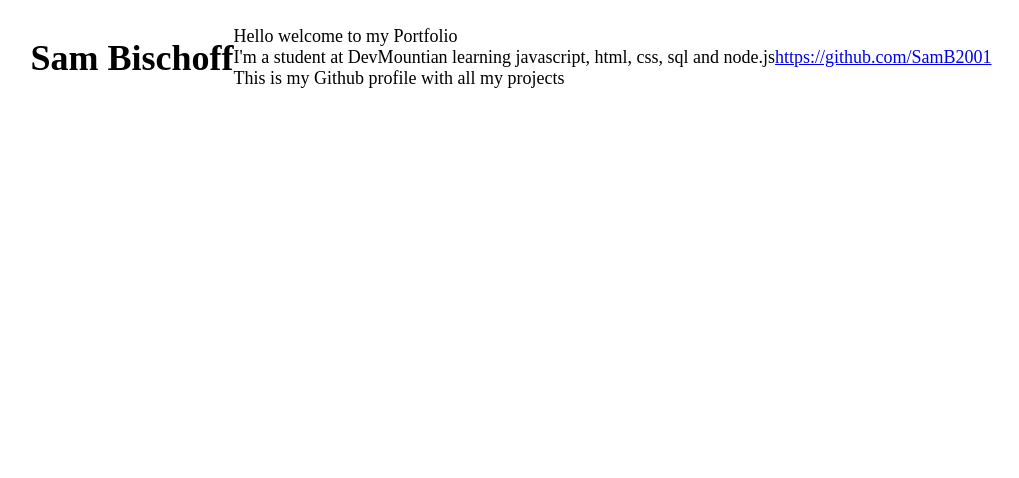
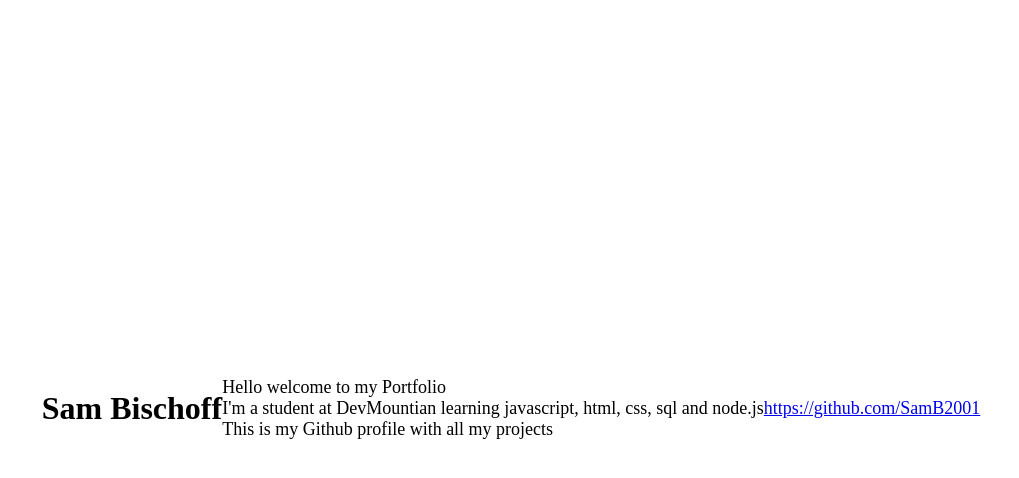
Before and after one commit to SamB2001/SamB2001.github.io, a plain HTML site: page index.html in a window 1280 px wide. Shown: the whole page, without its empty margins (129-1148 px from the left). Drawn offline with Linux system fonts and the light colour scheme.

Commit message:
fixed some styling

```diff
--- a/index.css
+++ b/index.css
@@ -1,4 +1,12 @@
-body {
+body{
+    display: flex;
+    align-items: center;
+    justify-content: center;
+}
+
+.form {
+    margin: 0;
+    height: 100vh;
     display: flex;
     align-items: center;
     justify-content: center;
--- a/index.html
+++ b/index.html
@@ -9,9 +9,11 @@
 </head>
 <body>
     <h1>Sam Bischoff</h1>
+    <form class="form" id="intro">
     <p>Hello welcome to my Portfolio<br>
-    I'm a student at DevMountian learning javascript, html, css, sql and node.js<br>
-    This is my Github profile with all my projects</p>
-    <a href="https://github.com/SamB2001">https://github.com/SamB2001</a>
+        I'm a student at DevMountian learning javascript, html, css, sql and node.js<br>
+        This is my Github profile with all my projects</p>
+        <a href="https://github.com/SamB2001">https://github.com/SamB2001</a>
+    </form>
 </body>
 </html>
```
